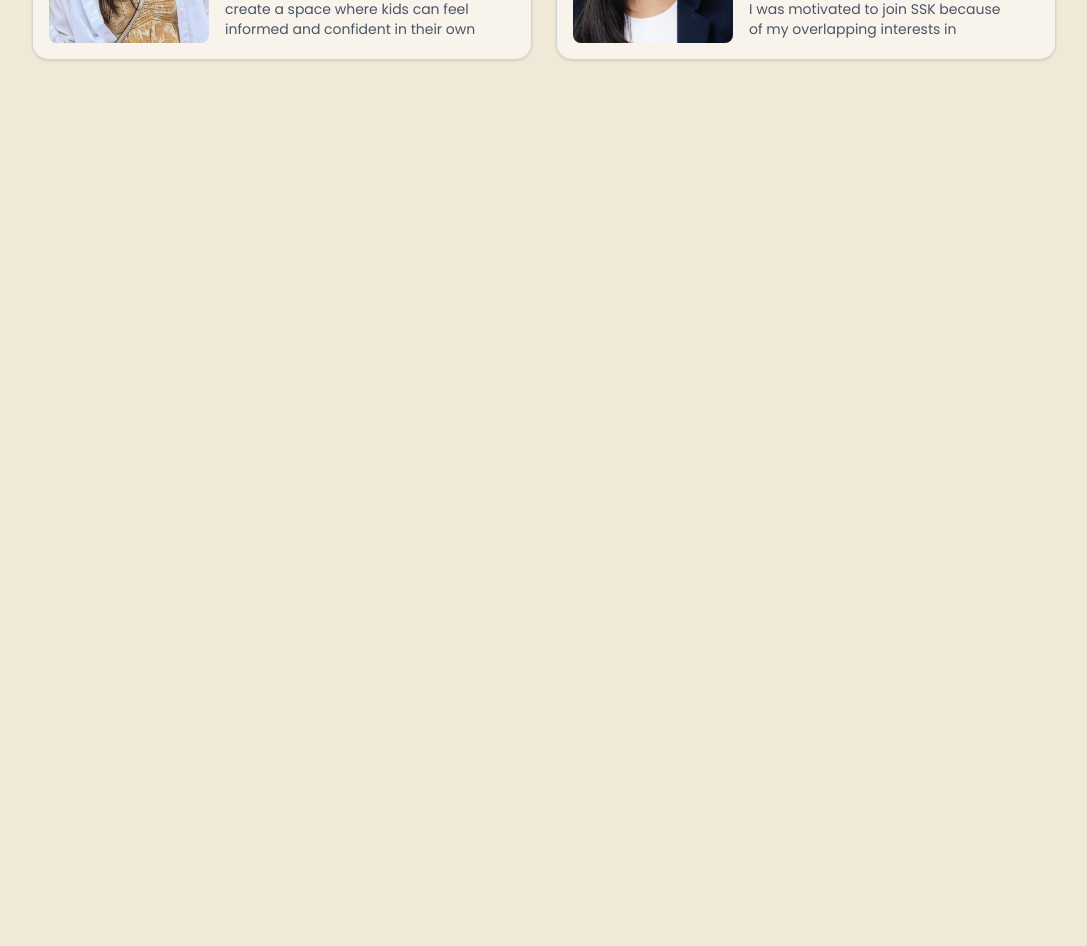
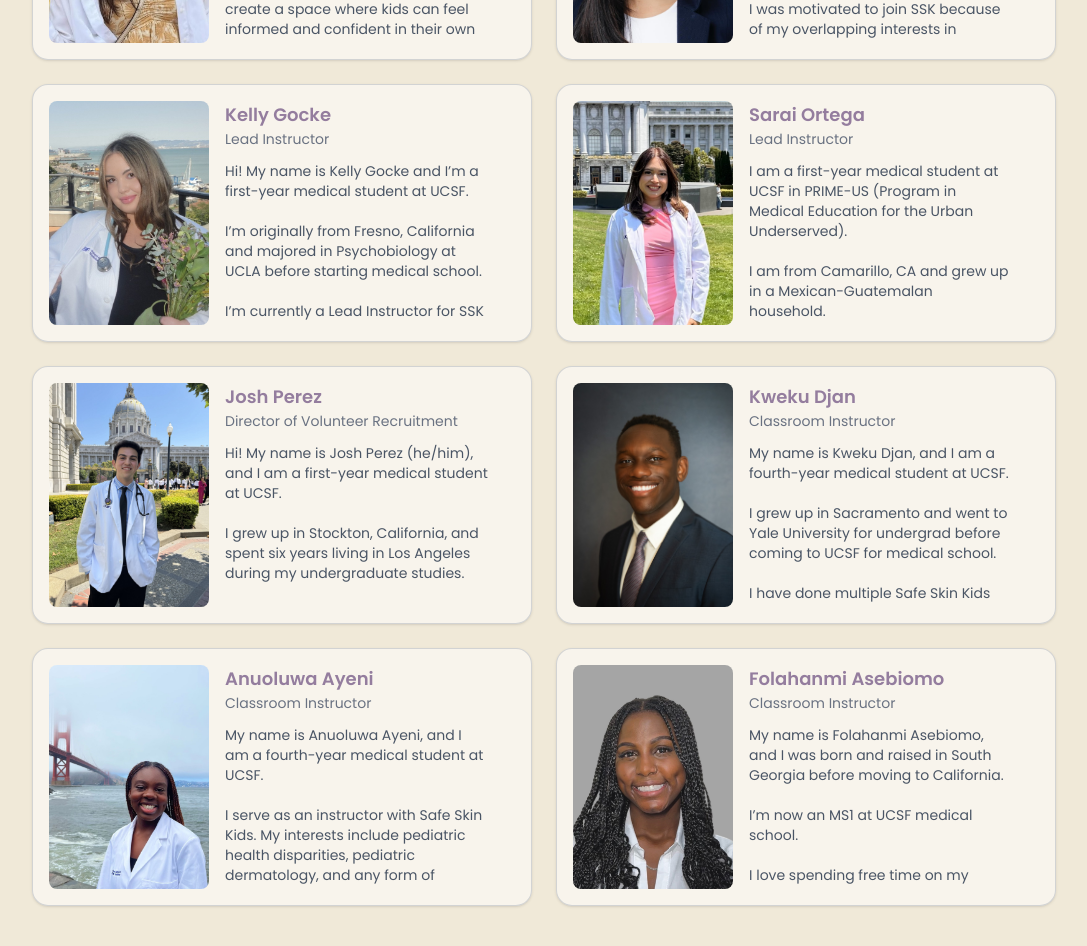
Before and after one commit to VermillionXela/SafeSkinKids, a React (Vite) app: page /team in a window 1280 px wide. Shown: the part 760-1706 px from the top of the page, without its empty margins (96-1183 px from the left). Before the commit the page ends 936 px from the top, so only its background shows below. Built offline with nearby package versions, Linux system fonts and the light colour scheme.

Commit message:
New team page with all 10 members

```diff
--- a/src/views/TeamView.jsx
+++ b/src/views/TeamView.jsx
@@ -2,6 +2,12 @@ import korenaImg from '../assets/korena.jpg'
 import floraImg from '../assets/flora.jpg'
 import meiyiImg from '../assets/meiyi.jpg'
 import mirandaImg from '../assets/miranda.jpg'
+import anuoluwaImg from '../assets/AnuAyeni.jpg'
+import folahanmiImg from '../assets/FolahanmiAsebiomo.jpg'
+import kellyImg from '../assets/KellyGocke.jpg'
+import kwekuImg from '../assets/KwekuDjan.jpg'
+import joshImg from '../assets/JoshPerez.jpg'
+import saraiImg from '../assets/SaraiOrtega.jpg'
 
 export const TeamView = () => {
     const teamMembers = [
@@ -42,6 +48,68 @@ export const TeamView = () => {
             description: `Hi everyone! I'm Miranda, a first-year medical student at UCSF who is originally from Palo Alto, CA and one of the lead instructors for Safe Skin Kids this year.\n
             I was motivated to join SSK because of my overlapping interests in dermatology, health equity, community engagement, and education and mentorship. As someone who has always been passionate about teaching as a way to empower others, I am excited to deliver meaningful, relevant, and accessible education on skin health, especially for young and adolescent individuals whose self-identities and self-confidence can rapidly change. I hope to teach students to feel more confident in their own skin and to have the tools to take better care of their skin throughout their lives.`,
             image: mirandaImg,
+        },
+        {
+            id: 5,
+            name: 'Kelly Gocke',
+            role: 'Lead Instructor',
+            description: `Hi! My name is Kelly Gocke and I’m a first-year medical student at UCSF.\n
+            I’m originally from Fresno, California and majored in Psychobiology at UCLA before starting medical school.\n
+            I’m currently a Lead Instructor for SSK and have enjoyed fostering a welcoming and inclusive environment while building relationships with the students throughout the course of the program.\n
+            I initially joined SSK because I am very passionate about health education as a means to reduce disparities in healthcare access and preventative care.\n
+            My favorite part of teaching through SSK has been hearing the students’ perspectives on topics and having the opportunity to debunk harmful myths or stereotypes in order to promote skin safety and inclusivity.`,
+            image: kellyImg,
+        },
+        {
+            id: 6,
+            name: 'Sarai Ortega',
+            role: 'Lead Instructor',
+            description: `I am a first-year medical student at UCSF in PRIME-US (Program in Medical Education for the Urban Underserved).\n
+            I am from Camarillo, CA and grew up in a Mexican-Guatemalan household.\n I serve as a lead instructor for Safe Skin Kids and am excited to help create a positive learning environment for SSK students and instructors.`,
+            image: saraiImg,
+        },
+        {
+            id: 7,
+            name: 'Josh Perez',
+            role: 'Director of Volunteer Recruitment',
+            description: `Hi! My name is Josh Perez (he/him), and I am a first-year medical student at UCSF.\n
+            I grew up in Stockton, California, and spent six years living in Los Angeles during my undergraduate studies.\n
+            At UCLA, I earned my Bachelor of Science in Microbiology, Immunology, and Molecular Genetics (MIMG).\n As the Director of Volunteer Recruitment in Safe Skin Kids, I am very excited to work towards growing the continuity of this program and add to its successes.\n
+            Beyond school, I love hosting pop-up coffee shops, having friends over for dinner, or going on runs around Golden Gate Park!`,
+            image: joshImg,
+        },
+        {
+            id: 8,
+            name: 'Kweku Djan',
+            role: 'Classroom Instructor',
+            description: `My name is Kweku Djan, and I am a fourth-year medical student at UCSF.\n
+            I grew up in Sacramento and went to Yale University for undergrad before coming to UCSF for medical school.\n
+            I have done multiple Safe Skin Kids sessions now and really enjoy the opportunity to expose kids to the medical profession early on.\n
+            There are not a ton of opportunities for teaching and mentorship of such young people, so it always reinvigorates me to be able to hang out with the kids and teach them about hair, skin, and nails, particularly in a way that is inclusive of all ethnicities.\n
+            As a future family medicine physician, knowing the basics of dermatology and teaching my patients-- which include kids-- about best practices for taking care of their bodies is integral.\n Working with SSK has given me the opportunity to sharpen those education skills and has even taught me new things.`,
+            image: kwekuImg,
+        },
+        {
+            id: 9,
+            name: 'Anuoluwa Ayeni',
+            role: 'Classroom Instructor',
+            description: `My name is Anuoluwa Ayeni, and I am a fourth-year medical student at UCSF.\n
+            I serve as an instructor with Safe Skin Kids. My interests include pediatric health disparities, pediatric dermatology, and any form of community involvement.\n
+            I wanted to get involved with SSK because it combines two of my favorite things when it comes to medicine: kids & accessible education!`,
+            image: anuoluwaImg,
+        },
+        {
+            id: 10,
+            name: 'Folahanmi Asebiomo',
+            role: 'Classroom Instructor',
+            description: `My name is Folahanmi Asebiomo, and I was born and raised in South Georgia before moving to California.\n
+            I’m now an MS1 at UCSF medical school.\n
+            I love spending free time on my “granny hobbies” like baking, crocheting, and needlework.\n
+            I also love to hang out with friends and watch dramatic reality TV.\n
+            I wanted to get involved with Safe Skin Kids because I’ve personally struggled with skin issues, including stress-related eczema, and understand how much healthy skin can impact confidence and well-being.\n
+            As a Black woman, I’ve always cared deeply about hair, skin, and nail health, so it’s been really fun getting to teach kids about skincare and common conditions.\n
+            It’s been especially meaningful because I’ve always loved mentoring and teaching young people.`,
+            image: folahanmiImg,
         }
     ]
 
```
